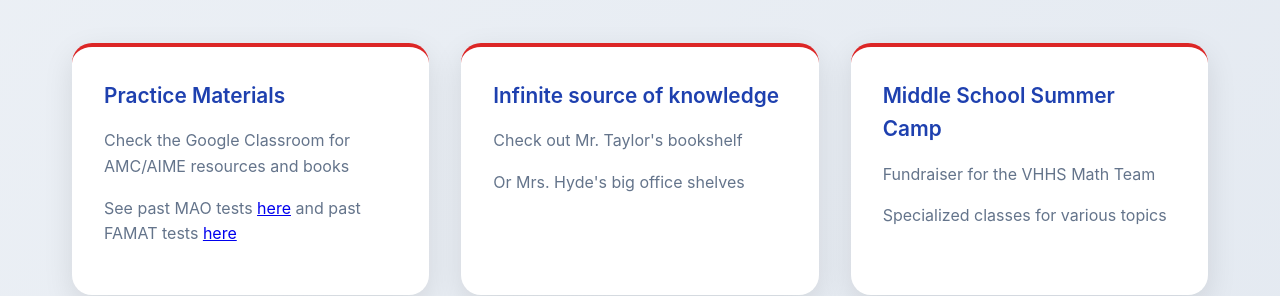
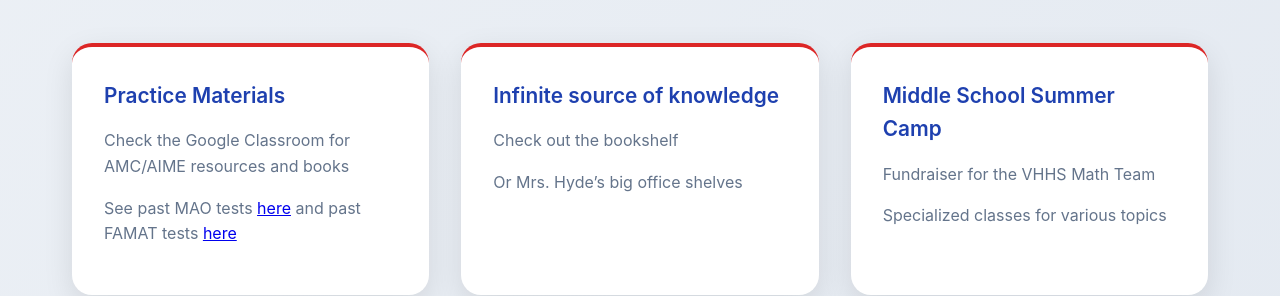
Before and after one commit to Significant36/vestavia_math_team, a Next.js app: page / in a window 1280 px wide. Shown: the part 3060-3356 px from the top of the page. Built offline with nearby package versions, Linux system fonts and the light colour scheme.

Commit message:
fix apostrophe

```diff
--- a/components/Resources.js
+++ b/components/Resources.js
@@ -6,12 +6,15 @@ export default function Resources() {
         <div className="card">
           <h3>Practice Materials</h3>
           <p>Check the Google Classroom for AMC/AIME resources and books</p>
-            <p>See past MAO tests <a href="https://mualphatheta.org/past_tests"> here</a> and past FAMAT tests <a href = "https://famat.org/test-bank/"> here</a></p>
+          <p>
+            See past MAO tests <a href="https://mualphatheta.org/past_tests">here</a> and past FAMAT tests{' '}
+            <a href="https://famat.org/test-bank/">here</a>
+          </p>
         </div>
         <div className="card">
           <h3>Infinite source of knowledge</h3>
-            <p>Check out Mr. Taylor's bookshelf</p>
-            <p>Or Mrs. Hyde's big office shelves</p>
+          <p>Check out the bookshelf</p>
+          <p>Or Mrs. Hyde&rsquo;s big office shelves</p>
         </div>
         <div className="card">
           <h3>Middle School Summer Camp</h3>
```
Lines whose indentation alone changed are shown as unchanged.
